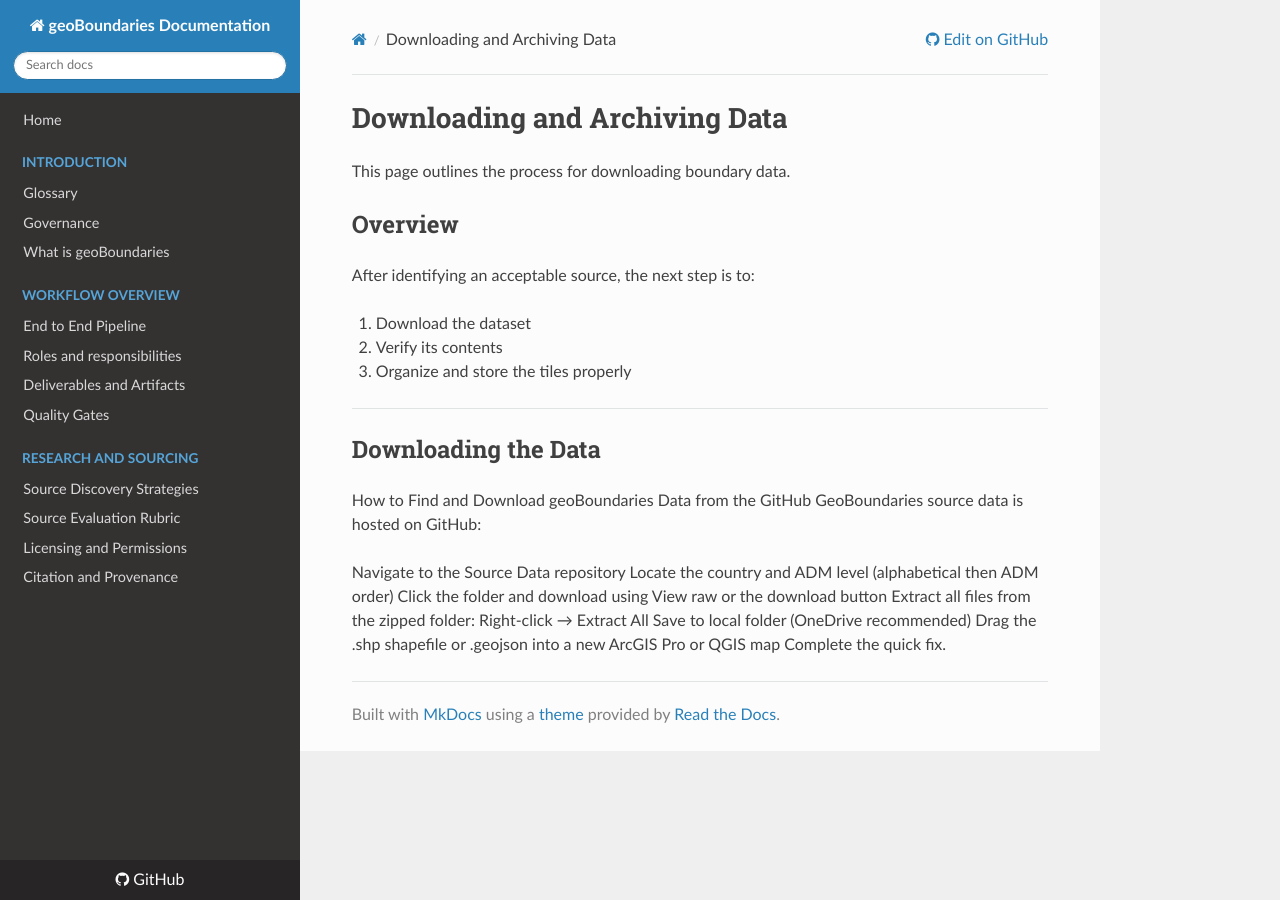
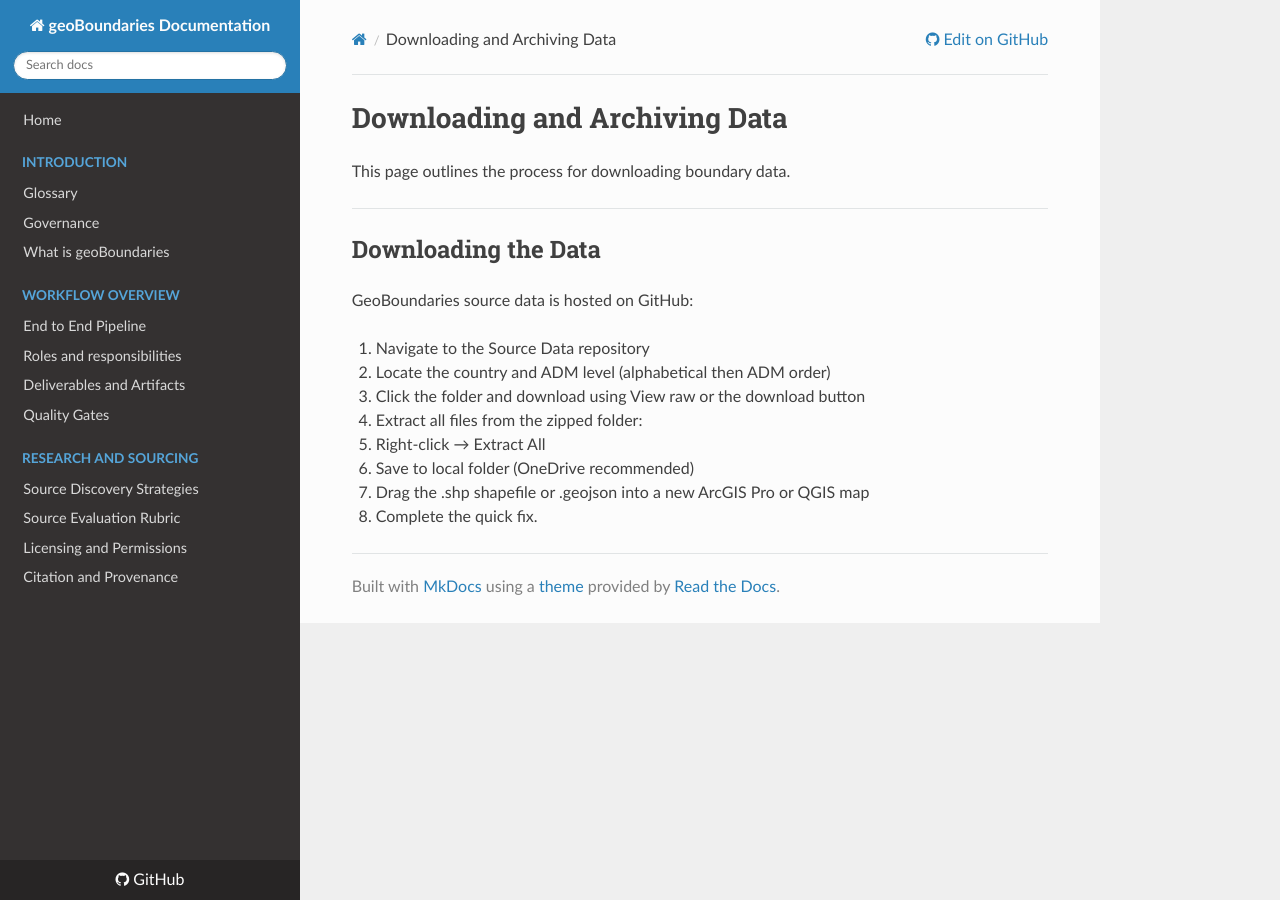
Before and after one commit to wmgeolab/gbDocs, an MkDocs documentation site: the page built from docs/docs/30-data-acquisition/downloading-and-archiving.md, in a window 1280 px wide. Built offline with MkDocs 1.6.1, drawn with Linux system fonts in a browser that asks for light colours; nearby versions of some CDN libraries.

Commit message:
Update downloading-and-archiving.md

```diff
--- a/docs/docs/30-data-acquisition/downloading-and-archiving.md
+++ b/docs/docs/30-data-acquisition/downloading-and-archiving.md
@@ -1,27 +1,18 @@
 # Downloading and Archiving Data
 
 This page outlines the process for downloading boundary data.
-
-## Overview
-
-After identifying an acceptable source, the next step is to:
-
-1. Download the dataset
-2. Verify its contents
-3. Organize and store the tiles properly
 
 ---
 
 ## Downloading the Data
 
-How to Find and Download geoBoundaries Data from the GitHub
 GeoBoundaries source data is hosted on GitHub:
 
-Navigate to the Source Data repository
-Locate the country and ADM level (alphabetical then ADM order)
-Click the folder and download using View raw or the download button
-Extract all files from the zipped folder:
-Right-click → Extract All
-Save to local folder (OneDrive recommended)
-Drag the .shp shapefile or .geojson into a new ArcGIS Pro or QGIS map
-Complete the quick fix.
+1. Navigate to the Source Data repository
+2. Locate the country and ADM level (alphabetical then ADM order)
+3. Click the folder and download using View raw or the download button
+4. Extract all files from the zipped folder:
+  - Right-click → Extract All
+  - Save to local folder (OneDrive recommended)
+  - Drag the .shp shapefile or .geojson into a new ArcGIS Pro or QGIS map
+  - Complete the quick fix.
```
